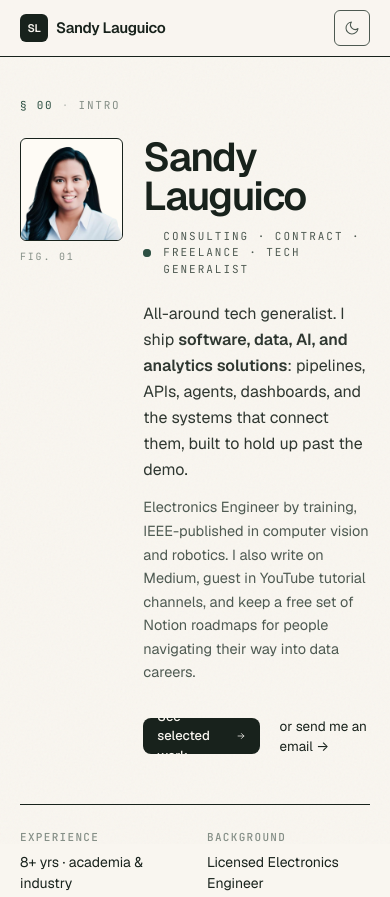
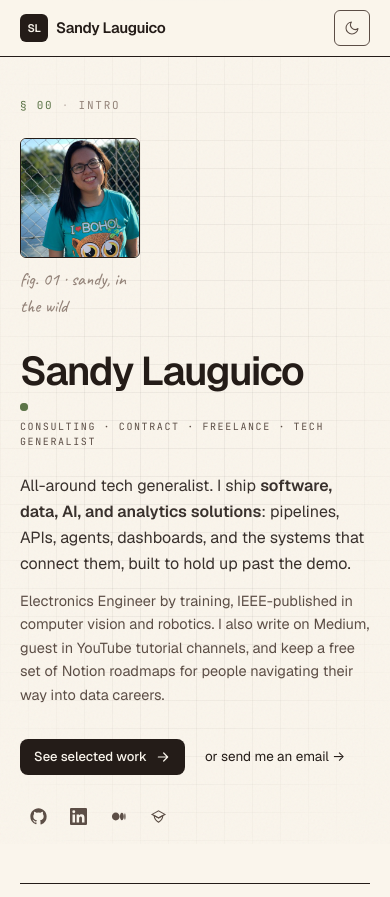
Before and after one commit to sclauguico/portfolio, an Astro site: page / in a window 390 px wide. Shown: the top 897 px of the page. Built offline with nearby package versions, Linux system fonts and the light colour scheme; Astro itself is replaced by a stand-in of ours.

Commit message:
MODIFY: warm moss palette, grid paper bg, handwritten accents, mobile hero, favicon, about copy

```diff
--- a/src/components/About.astro
+++ b/src/components/About.astro
@@ -76,7 +76,7 @@ import SectionHeader from './SectionHeader.astro';
             </li>
             <li class="flex gap-4 py-2.5">
               <span class="text-subtle w-14 shrink-0">NEXT</span>
-              <span class="text-ink">AI digital twin on this site. Ask me anything.</span>
+              <span class="text-ink">Help you scale your business with data &amp; AI solutions.</span>
             </li>
           </ul>
         </div>
--- a/src/components/Hero.astro
+++ b/src/components/Hero.astro
@@ -14,7 +14,7 @@ const year = new Date().getFullYear();
         <span class="opacity-50">·</span>
         <span>Intro</span>
       </p>
-      <p class="hidden sm:block">
+      <p class="hidden sm:block font-hand text-[18px] tracking-normal normal-case text-muted">
         {year} · Manila, PH · Remote worldwide
       </p>
     </div>
@@ -22,10 +22,10 @@ const year = new Date().getFullYear();
     <div
       class="mt-6 md:mt-8 grid grid-cols-12 gap-x-5 md:gap-x-8 gap-y-8 items-start"
     >
-      <div class="col-span-4 sm:col-span-3 md:col-span-3 fade-up">
-        <figure class="relative">
+      <div class="col-span-12 sm:col-span-3 md:col-span-3 fade-up">
+        <figure class="relative w-[120px] sm:w-auto">
           <img
-            src="/img/Lauguico_Sandy_AIHeadshot.png"
+            src="/img/sandy-icon.jpg"
             alt="Sandy Lauguico"
             width="320"
             height="320"
@@ -34,14 +34,14 @@ const year = new Date().getFullYear();
             class="block w-full aspect-square rounded-md object-cover border border-border bg-surface"
           />
           <figcaption
-            class="mt-2 font-mono text-[10px] uppercase tracking-[0.18em] text-subtle"
+            class="mt-2 font-hand text-[18px] text-subtle"
           >
-            fig. 01
+            fig. 01 · sandy, in the wild
           </figcaption>
         </figure>
       </div>
 
-      <div class="col-span-8 sm:col-span-9 md:col-span-8 min-w-0">
+      <div class="col-span-12 sm:col-span-9 md:col-span-8 min-w-0">
         <h1
           class="font-semibold tracking-tightest text-ink leading-[0.98] fade-up"
           style="font-size: clamp(2.5rem, 7vw, 4.25rem);"
@@ -50,9 +50,9 @@ const year = new Date().getFullYear();
         </h1>
 
         <div
-          class="mt-3 flex items-center gap-3 text-[13px] fade-up"
+          class="mt-3 flex items-center flex-wrap gap-x-3 gap-y-2 text-[13px] fade-up"
         >
-          <span class="relative flex h-2 w-2" aria-hidden="true">
+          <span class="relative flex h-2 w-2 shrink-0" aria-hidden="true">
             <span
               class="absolute inline-flex h-full w-full animate-ping rounded-full bg-accent/50"
             ></span>
@@ -60,7 +60,7 @@ const year = new Date().getFullYear();
               class="relative inline-flex h-2 w-2 rounded-full bg-accent"
             ></span>
           </span>
-          <span class="font-mono text-[11px] tracking-[0.18em] uppercase text-muted">
+          <span class="font-mono text-[10px] sm:text-[11px] tracking-[0.16em] sm:tracking-[0.18em] uppercase text-muted">
             Consulting · Contract · Freelance · Tech Generalist
           </span>
         </div>
@@ -83,7 +83,7 @@ const year = new Date().getFullYear();
           navigating their way into data careers.
         </p>
 
-        <div class="relative z-20 mt-8 flex items-center gap-5 fade-up">
+        <div class="relative z-20 mt-8 flex flex-wrap items-center gap-x-5 gap-y-3 fade-up">
           <a href="#work" class="btn-primary">
             <span>See selected work</span>
             <svg
@@ -103,6 +103,57 @@ const year = new Date().getFullYear();
             label="or send me an email →"
           />
         </div>
+
+        <nav
+          class="md:hidden mt-6 flex items-center gap-1 fade-up"
+          aria-label="Profiles"
+        >
+          <a
+            href="https://github.com/sclauguico"
+            target="_blank"
+            rel="noreferrer"
+            aria-label="GitHub"
+            class="grid place-items-center h-9 w-9 rounded-md text-muted hover:text-ink hover:bg-ink/5 transition"
+          >
+            <svg class="h-[17px] w-[17px]" viewBox="0 0 24 24" fill="currentColor" aria-hidden="true">
+              <path d="M12 .5C5.73.5.5 5.73.5 12a11.5 11.5 0 0 0 7.86 10.93c.57.1.78-.25.78-.55v-2.02c-3.2.7-3.87-1.37-3.87-1.37-.52-1.32-1.27-1.67-1.27-1.67-1.04-.71.08-.7.08-.7 1.15.08 1.76 1.18 1.76 1.18 1.02 1.75 2.68 1.25 3.34.96.1-.74.4-1.25.72-1.54-2.55-.29-5.23-1.27-5.23-5.66 0-1.25.45-2.27 1.18-3.07-.12-.29-.51-1.46.11-3.04 0 0 .96-.31 3.15 1.17a10.93 10.93 0 0 1 5.74 0c2.19-1.48 3.15-1.17 3.15-1.17.62 1.58.23 2.75.11 3.04.74.8 1.18 1.82 1.18 3.07 0 4.4-2.69 5.37-5.25 5.65.41.36.78 1.07.78 2.16v3.2c0 .31.2.66.79.55A11.5 11.5 0 0 0 23.5 12C23.5 5.73 18.27.5 12 .5z"/>
+            </svg>
+          </a>
+          <a
+            href="https://www.linkedin.com/in/sandy-lauguico/"
+            target="_blank"
+            rel="noreferrer"
+            aria-label="LinkedIn"
+            class="grid place-items-center h-9 w-9 rounded-md text-muted hover:text-ink hover:bg-ink/5 transition"
+          >
+            <svg class="h-[17px] w-[17px]" viewBox="0 0 24 24" fill="currentColor" aria-hidden="true">
+              <path d="M20.45 20.45h-3.56v-5.57c0-1.33-.03-3.04-1.85-3.04-1.86 0-2.14 1.45-2.14 2.95v5.67H9.35V9h3.42v1.56h.04c.48-.9 1.64-1.86 3.37-1.86 3.6 0 4.27 2.37 4.27 5.45v6.31zM5.34 7.43a2.06 2.06 0 1 1 0-4.12 2.06 2.06 0 0 1 0 4.12zm1.78 13.02H3.56V9h3.56v11.45zM22.22 0H1.78C.8 0 0 .78 0 1.74v20.51C0 23.22.8 24 1.78 24h20.44c.98 0 1.78-.78 1.78-1.75V1.74C24 .78 23.2 0 22.22 0z"/>
+            </svg>
+          </a>
+          <a
+            href="https://medium.com/@sclauguico"
+            target="_blank"
+            rel="noreferrer"
+            aria-label="Medium"
+            class="grid place-items-center h-9 w-9 rounded-md text-muted hover:text-ink hover:bg-ink/5 transition"
+          >
+            <svg class="h-[17px] w-[17px]" viewBox="0 0 24 24" fill="currentColor" aria-hidden="true">
+              <path d="M13.54 12c0 3.04-2.42 5.5-5.4 5.5S2.73 15.04 2.73 12s2.42-5.5 5.4-5.5 5.41 2.46 5.41 5.5zm5.93 0c0 2.86-1.21 5.18-2.7 5.18-1.5 0-2.71-2.32-2.71-5.18s1.21-5.18 2.7-5.18c1.5 0 2.71 2.32 2.71 5.18zM22 12c0 2.56-.42 4.64-.95 4.64-.53 0-.96-2.08-.96-4.64s.43-4.64.96-4.64.95 2.08.95 4.64z"/>
+            </svg>
+          </a>
+          <a
+            href="https://scholar.google.com.ph/citations?user=jiTezCwAAAAJ"
+            target="_blank"
+            rel="noreferrer"
+            aria-label="Google Scholar"
+            class="grid place-items-center h-9 w-9 rounded-md text-muted hover:text-ink hover:bg-ink/5 transition"
+          >
+            <svg class="h-[17px] w-[17px]" viewBox="0 0 24 24" fill="none" stroke="currentColor" stroke-width="1.6" aria-hidden="true">
+              <path d="M12 14l9-5-9-5-9 5 9 5z"/>
+              <path d="M12 14l6.16-3.42A12 12 0 0 1 12 20a12 12 0 0 1-6.16-9.42L12 14z"/>
+            </svg>
+          </a>
+        </nav>
       </div>
 
       <nav
--- a/src/layouts/Base.astro
+++ b/src/layouts/Base.astro
@@ -19,13 +19,14 @@ const {
     <meta charset="UTF-8" />
     <meta name="viewport" content="width=device-width, initial-scale=1" />
     <meta name="description" content={description} />
-    <link rel="icon" type="image/x-icon" href="/img/favicon_io/favicon.ico" />
+    <link rel="icon" type="image/jpeg" href="/img/sandy-icon.jpg" />
+    <link rel="apple-touch-icon" href="/img/sandy-icon.jpg" />
     <meta name="color-scheme" content="light dark" />
 
     <link rel="preconnect" href="https://fonts.googleapis.com" />
     <link rel="preconnect" href="https://fonts.gstatic.com" crossorigin />
     <link
-      href="https://fonts.googleapis.com/css2?family=Geist:wght@300;400;500;600;700&family=JetBrains+Mono:wght@400;500&display=swap"
+      href="https://fonts.googleapis.com/css2?family=Caveat:wght@400;500;600;700&family=Geist:wght@300;400;500;600;700&family=JetBrains+Mono:wght@400;500&display=swap"
       rel="stylesheet"
     />
 
@@ -42,6 +43,7 @@ const {
     </script>
   </head>
   <body class="relative">
+    <div class="grid-paper" aria-hidden="true"></div>
     <div class="grain" aria-hidden="true"></div>
 
     <header
--- a/src/styles/global.css
+++ b/src/styles/global.css
@@ -4,27 +4,27 @@
 
 @layer base {
   :root {
-    --bg: 249 246 240;
-    --surface: 254 251 245;
-    --border: 24 34 28 / 0.1;
-    --ink: 24 34 28;
-    --muted: 78 90 82;
-    --subtle: 133 143 135;
-    --accent: 45 80 67;
-    --accent-ink: 249 246 240;
-    --ring: 45 80 67 / 0.35;
+    --bg: 250 245 236;
+    --surface: 253 249 242;
+    --border: 36 28 24 / 0.1;
+    --ink: 36 28 24;
+    --muted: 92 78 70;
+    --subtle: 148 132 122;
+    --accent: 92 116 72;
+    --accent-ink: 250 245 236;
+    --ring: 92 116 72 / 0.35;
   }
 
   :root.dark {
-    --bg: 14 18 16;
-    --surface: 20 26 22;
-    --border: 240 238 230 / 0.1;
-    --ink: 240 238 230;
-    --muted: 174 180 172;
-    --subtle: 124 132 126;
-    --accent: 140 184 160;
-    --accent-ink: 14 18 16;
-    --ring: 140 184 160 / 0.4;
+    --bg: 20 17 15;
+    --surface: 28 24 21;
+    --border: 240 232 220 / 0.1;
+    --ink: 244 238 228;
+    --muted: 202 188 174;
+    --subtle: 168 154 142;
+    --accent: 178 206 150;
+    --accent-ink: 20 17 15;
+    --ring: 178 206 150 / 0.4;
   }
 
   html {
@@ -68,6 +68,31 @@
   :root.dark .grain {
     opacity: 0.07;
     mix-blend-mode: screen;
+  }
+
+  .grid-paper {
+    position: fixed;
+    inset: 0;
+    z-index: 0;
+    pointer-events: none;
+    background-image:
+      linear-gradient(to right, rgb(var(--ink) / 0.05) 1px, transparent 1px),
+      linear-gradient(to bottom, rgb(var(--ink) / 0.05) 1px, transparent 1px);
+    background-size: 28px 28px;
+    mask-image: radial-gradient(ellipse at center, black 40%, transparent 90%);
+    -webkit-mask-image: radial-gradient(ellipse at center, black 40%, transparent 90%);
+  }
+
+  :root.dark .grid-paper {
+    background-image:
+      linear-gradient(to right, rgb(var(--ink) / 0.06) 1px, transparent 1px),
+      linear-gradient(to bottom, rgb(var(--ink) / 0.06) 1px, transparent 1px);
+  }
+
+  .font-hand {
+    font-family: 'Caveat', ui-rounded, system-ui, cursive;
+    letter-spacing: 0;
+    font-weight: 500;
   }
 
   .mono-label {
```
Also changed, not shown: public/img/favicon.svg (added), public/img/sandy-icon.jpg (added).
